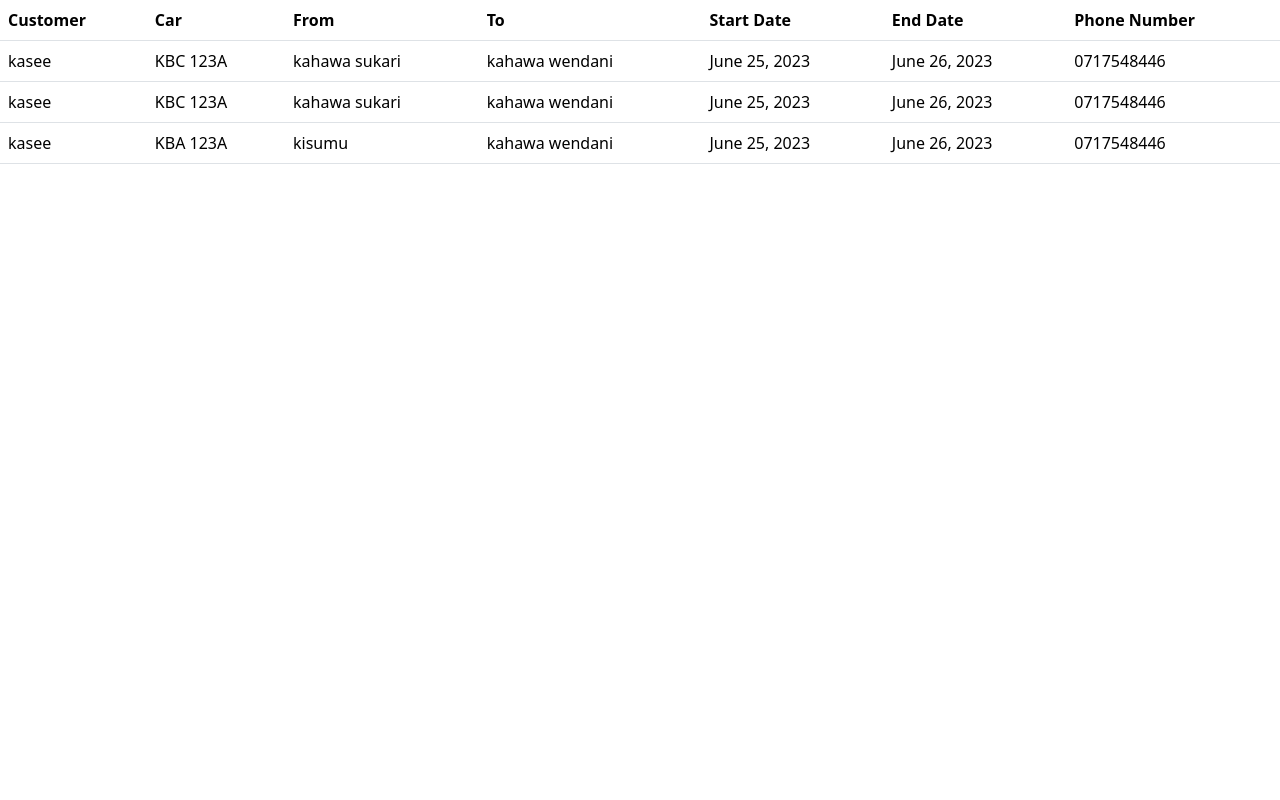
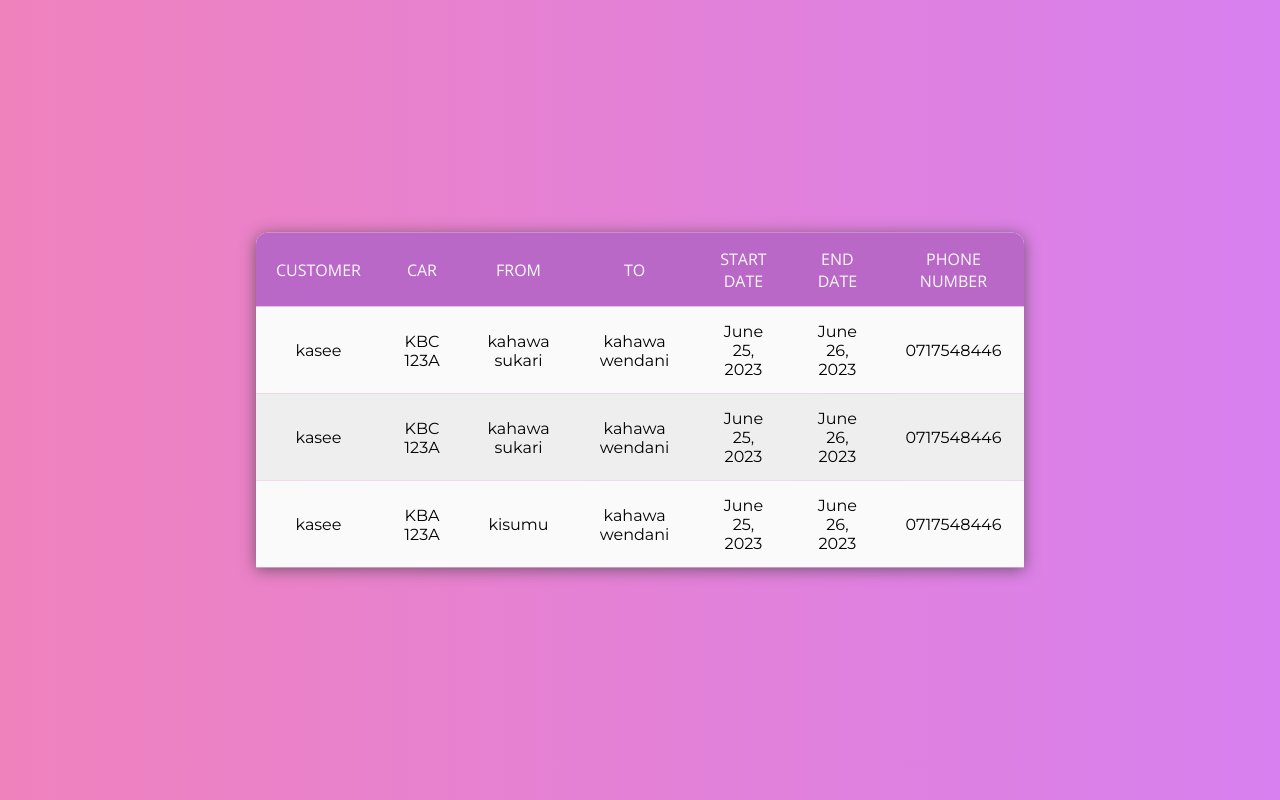
Before and after one commit to maaddeesshh/Final-year-CarHire-system-, a Django app: page /Owner/owner_hiring_history/ in a window 1280 px wide. Run offline with Django 4.2, Linux system fonts and the light colour scheme; a user stored in the database is signed in; data comes from the database, SQL or seed files in the repository; both versions use the stored data as it was after the commit.

Commit message:
first commit

```diff
--- a/Owner/templates/Owner/hiring_history.html
+++ b/Owner/templates/Owner/hiring_history.html
@@ -30,17 +30,22 @@
 {% endif %} -->
 
 <!DOCTYPE html>
+{% load static %}
 <html lang="en">
 <head>
     <meta charset="UTF-8">
     <meta http-equiv="X-UA-Compatible" content="IE=edge">
-    <link href="https://cdn.jsdelivr.net/npm/bootstrap@5.3.0-alpha3/dist/css/bootstrap.min.css" rel="stylesheet" integrity="sha384-KK94CHFLLe+nY2dmCWGMq91rCGa5gtU4mk92HdvYe+M/SXH301p5ILy+dN9+nJOZ" crossorigin="anonymous">
+    <!-- <link href="https://cdn.jsdelivr.net/npm/bootstrap@5.3.0-alpha3/dist/css/bootstrap.min.css" rel="stylesheet" integrity="sha384-KK94CHFLLe+nY2dmCWGMq91rCGa5gtU4mk92HdvYe+M/SXH301p5ILy+dN9+nJOZ" crossorigin="anonymous"> -->
+    <link rel="stylesheet" href="{% static 'styles/tables.css'%}">
     <meta name="viewport" content="width=device-width, initial-scale=1.0">
     <title>Document</title>
 </head>
 <body>
+
+
     {% if hires %}
-    <table class="table">
+    <div class="filter"></div>
+    <table>
         <thead>
             <tr>
                 <th>Customer</th>
--- a/Owner/templates/Owner/owner_notification.html
+++ b/Owner/templates/Owner/owner_notification.html
@@ -32,16 +32,19 @@
 </html> -->
 
 <!DOCTYPE html>
+{% load static %}
 <html lang="en">
 <head>
     <meta charset="UTF-8">
     <meta http-equiv="X-UA-Compatible" content="IE=edge">
+    <link rel="stylesheet" href="{% static 'styles/tables.css'%}">
     <link href="https://cdn.jsdelivr.net/npm/bootstrap@5.3.0-alpha3/dist/css/bootstrap.min.css" rel="stylesheet" integrity="sha384-KK94CHFLLe+nY2dmCWGMq91rCGa5gtU4mk92HdvYe+M/SXH301p5ILy+dN9+nJOZ" crossorigin="anonymous">
     <meta name="viewport" content="width=device-width, initial-scale=1.0">
     <title>Document</title>
 </head>
 <body>
-    <table class="table">
+    <div class="filter"></div>
+    <table>
         <thead>
             <tr>
                 <th>Customer</th>
--- /dev/null
+++ b/static/styles/tables.css
@@ -0,0 +1,56 @@
+@import url('https://fonts.googleapis.com/css?family=Montserrat|Open+Sans|Roboto');
+*{
+ margin:0;
+ padding: 0;
+ outline: 0;
+}
+.filter{
+ position: absolute;
+ left: 0;
+ top: 0;
+ bottom: 0;
+ right: 0;
+ z-index: 1;
+ background: rgb(233,76,161);
+background: -moz-linear-gradient(90deg, rgba(233,76,161,1) 0%, rgba(199,74,233,1) 100%);
+background: -webkit-linear-gradient(90deg, rgba(233,76,161,1) 0%, rgba(199,74,233,1) 100%);
+background: linear-gradient(90deg, rgba(233,76,161,1) 0%, rgba(199,74,233,1) 100%);
+filter: progid:DXImageTransform.Microsoft.gradient(startColorstr="#e94ca1",endColorstr="#c74ae9",GradientType=1);
+opacity: .7;
+}
+table{
+ position: absolute;
+ z-index: 2;
+ left: 50%;
+ top: 50%;
+ transform: translate(-50%,-50%);
+ width: 60%;
+ border-collapse: collapse;
+ border-spacing: 0;
+ box-shadow: 0 2px 15px rgba(64,64,64,.7);
+ border-radius: 12px 12px 0 0;
+ overflow: hidden;
+
+}
+td , th{
+ padding: 15px 20px;
+ text-align: center;
+
+
+}
+th{
+ background-color: #ba68c8;
+ color: #fafafa;
+ font-family: 'Open Sans',Sans-serif;
+ font-weight: 200;
+ text-transform: uppercase;
+
+}
+tr{
+ width: 100%;
+ background-color: #fafafa;
+ font-family: 'Montserrat', sans-serif;
+}
+tr:nth-child(even){
+ background-color: #eeeeee;
+}
```
Also changed, not shown: Owner/templates/Owner/approved.html (+50 -1 lines), accounts/templates/accounts/approved_hire_list.html (+25 -12 lines), db.sqlite3.
